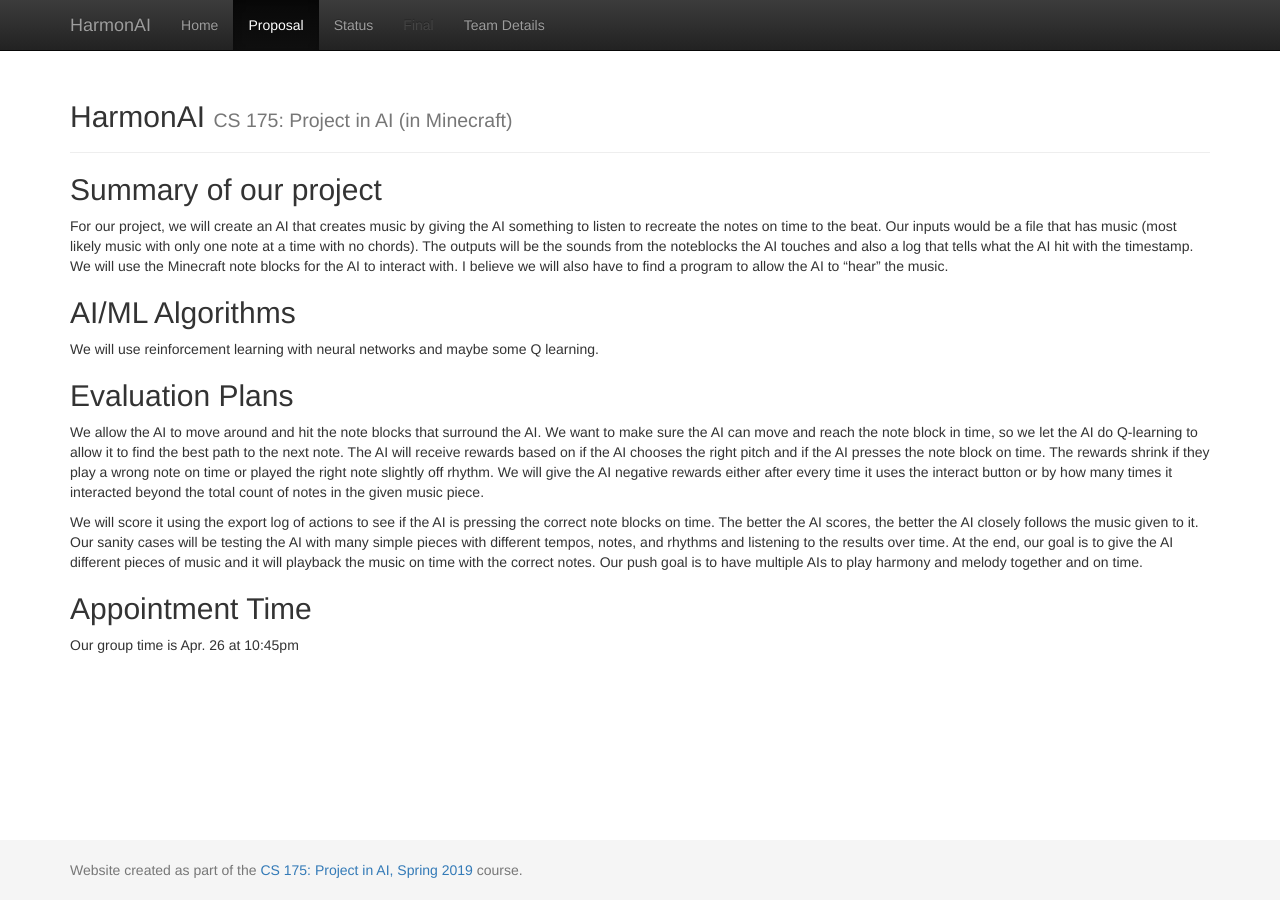
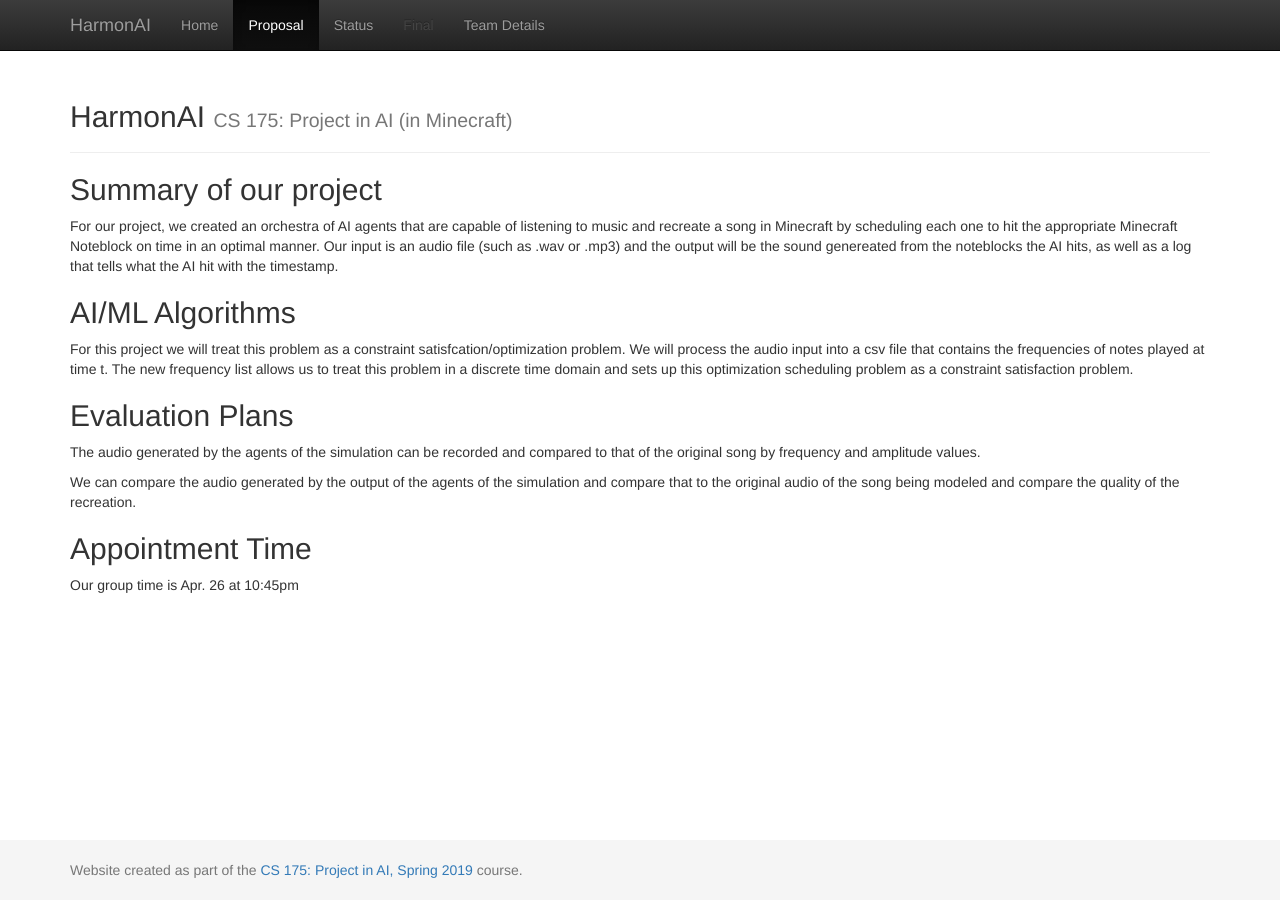
Before and after one commit to AlecJacksonE/HarmonAI, a Jekyll site: the page built from docs/proposal.md, in a window 1280 px wide. Built offline with Jekyll 4.4.1, drawn with Linux system fonts in a browser that asks for light colours.

Commit message:
fixed proposal.md

```diff
--- a/docs/proposal.md
+++ b/docs/proposal.md
@@ -4,15 +4,15 @@ title: Proposal
 ---
 
 ## Summary of our project
-For our project, we will create an AI that creates music by giving the AI something to listen to recreate the notes on time to the beat. Our inputs would be a file that has music (most likely music with only one note at a time with no chords). The outputs will be the sounds from the noteblocks the AI touches and also a log that tells what the AI hit with the timestamp. We will use the Minecraft note blocks for the AI to interact with. I believe we will also have to find a program to allow the AI to “hear” the music.
+For our project, we created an orchestra of AI agents that are capable of listening to music and recreate a song in Minecraft by scheduling each one to hit the appropriate Minecraft Noteblock on time in an optimal manner. Our input is an audio file (such as .wav or .mp3) and the output will be the sound genereated from the noteblocks the AI hits, as well as a log that tells what the AI hit with the timestamp.
 
 ## AI/ML Algorithms
-We will use reinforcement learning with neural networks and maybe some Q learning.
+For this project we will treat this problem as a constraint satisfcation/optimization problem. We will process the audio input into a csv file that contains the frequencies of notes played at time t. The new frequency list allows us to treat this problem in a discrete time domain and sets up this optimization scheduling problem as a constraint satisfaction problem.
 
 ## Evaluation Plans
-We allow the AI to move around and hit the note blocks that surround the AI. We want to make sure the AI can move and reach the note block in time, so we let the AI do Q-learning to allow it to find the best path to the next note. The AI will receive rewards based on if the AI chooses the right pitch and if the AI presses the note block on time. The rewards shrink if they play a wrong note on time or played the right note slightly off rhythm. We will give the AI negative rewards either after every time it uses the interact button or by how many times it interacted beyond the total count of notes in the given music piece.
+The audio generated by the agents of the simulation can be recorded and compared to that of the original song by frequency and amplitude values.
 
-We will score it using the export log of actions to see if the AI is pressing the correct note blocks on time. The better the AI scores, the better the AI closely follows the music given to it. Our sanity cases will be testing the AI with many simple pieces with different tempos, notes, and rhythms and listening to the results over time. At the end, our goal is to give the AI different pieces of music and it will playback the music on time with the correct notes. Our push goal is to have multiple AIs to play harmony and melody together and on time.
+We can compare the audio generated by the output of the agents of the simulation and compare that to the original audio of the song being modeled and compare the quality of the recreation.
 
 ## Appointment Time
 Our group time is Apr. 26 at 10:45pm
```
Also changed, not shown: docs/index.md (+1 -1 lines).
